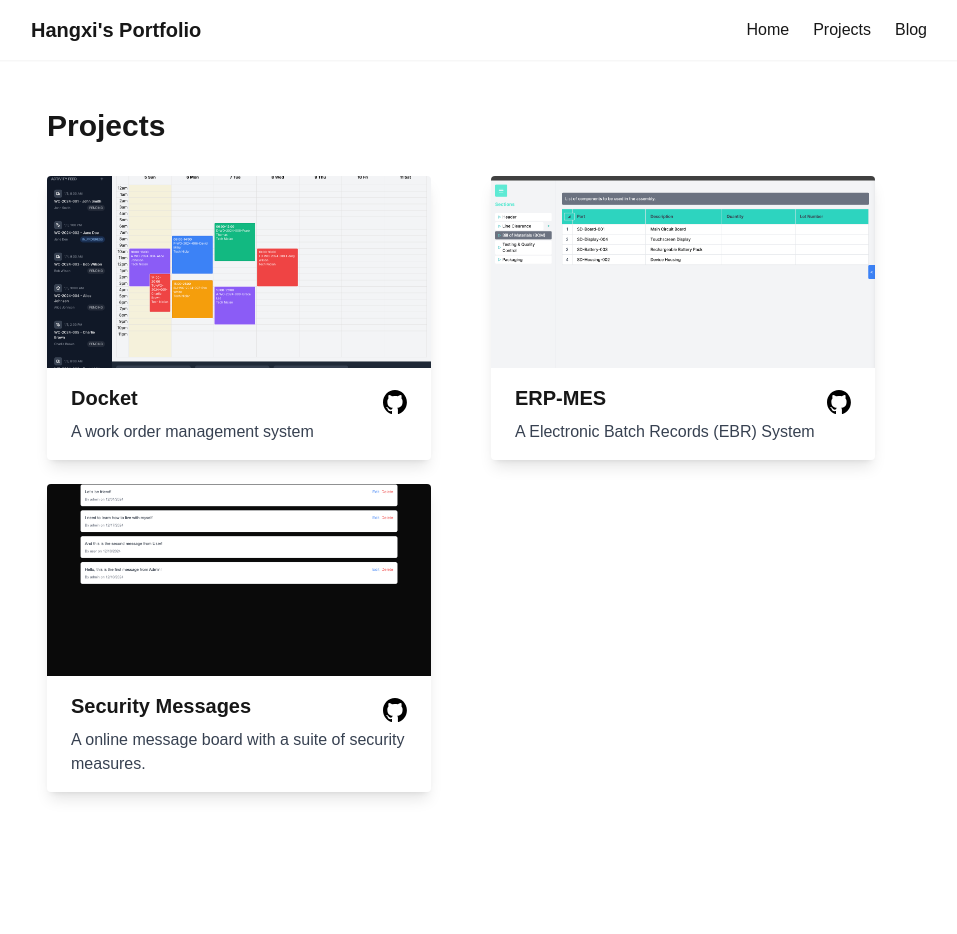
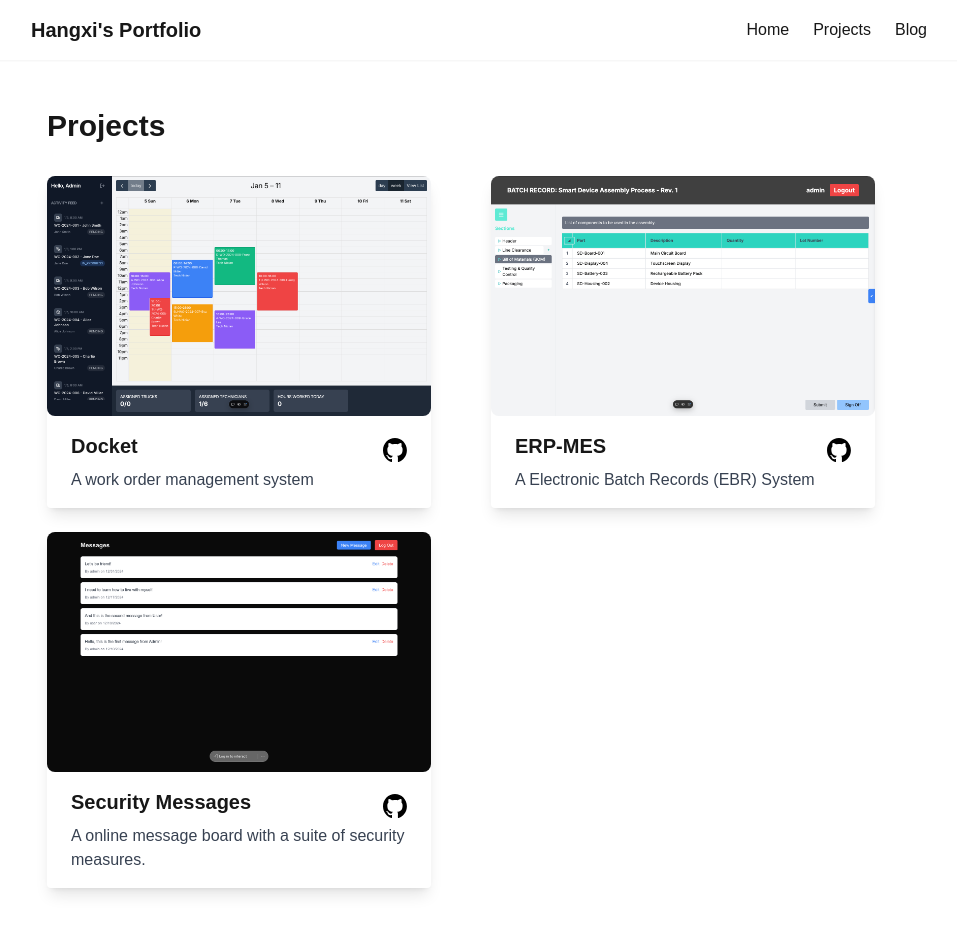
Before and after one commit to hangxigood/portfolio, a Next.js app: page /projects in a window 1280 px wide. Shown: the whole page, without its empty margins (161-1118 px from the left). Before the commit the page ends 860 px from the top, so only its background shows below. Built offline with nearby package versions, Linux system fonts and the light colour scheme.

Commit message:
Refactor ProjectCard to use dynamic image paths and update image dimensions

```diff
--- a/components/ProjectCard.tsx
+++ b/components/ProjectCard.tsx
@@ -1,6 +1,7 @@
 import Link from 'next/link';
 import Image from 'next/image';
 import { Project } from '../lib/projects';
+import { getImagePath } from '../lib/utils';
 
 const githubLogo = '/github-mark.svg';
 
@@ -16,11 +17,11 @@ export default function ProjectCard({
             <div className="group">
                 <Link href={deploymentLink} target="_blank" rel="noopener noreferrer" className="block">
                     <Image
-                        src={image}
+                        src={getImagePath(image)}
                         alt={title}
-                        width={400}
-                        height={300}
-                        className="w-full h-48 object-cover"
+                        width={600}
+                        height={400}
+                        className="rounded-lg object-cover"
                     />
                 </Link>
                 <div className="px-6 py-4">
--- /dev/null
+++ b/lib/utils.ts
@@ -0,0 +1,8 @@
+export function getBasePath() {
+    // Check if we're in production and on GitHub Pages
+    return process.env.NODE_ENV === 'production' ? '/portfolio' : '';
+}
+
+export function getImagePath(path: string) {
+    return `${getBasePath()}${path}`;
+}
```
